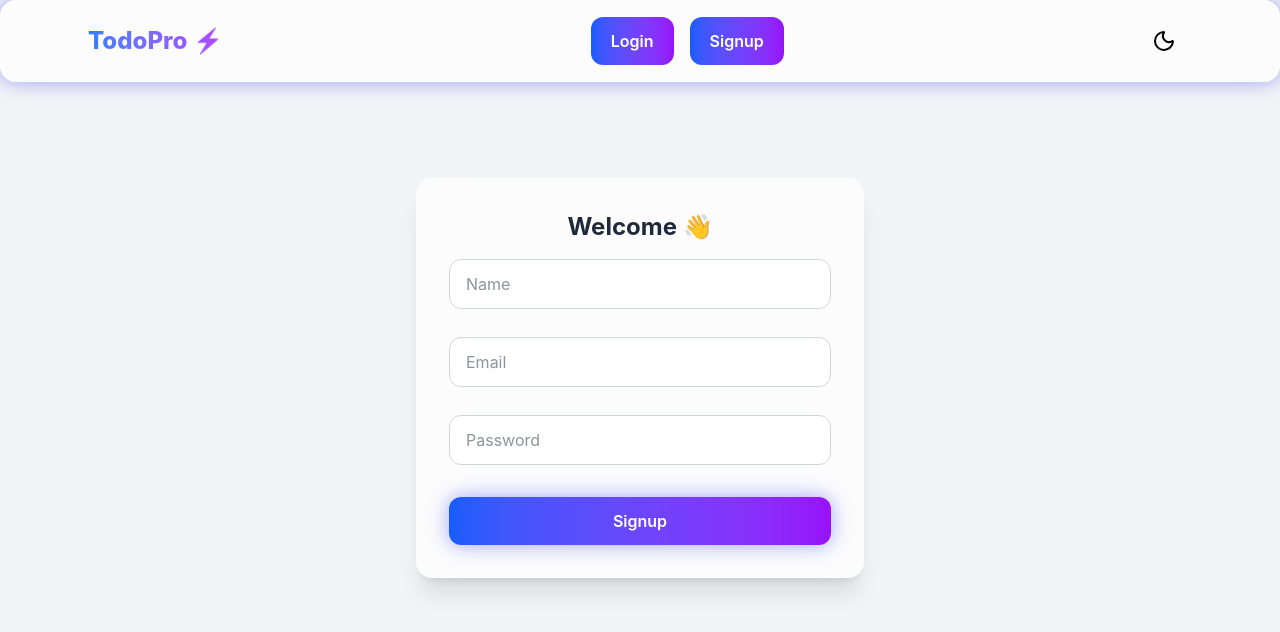
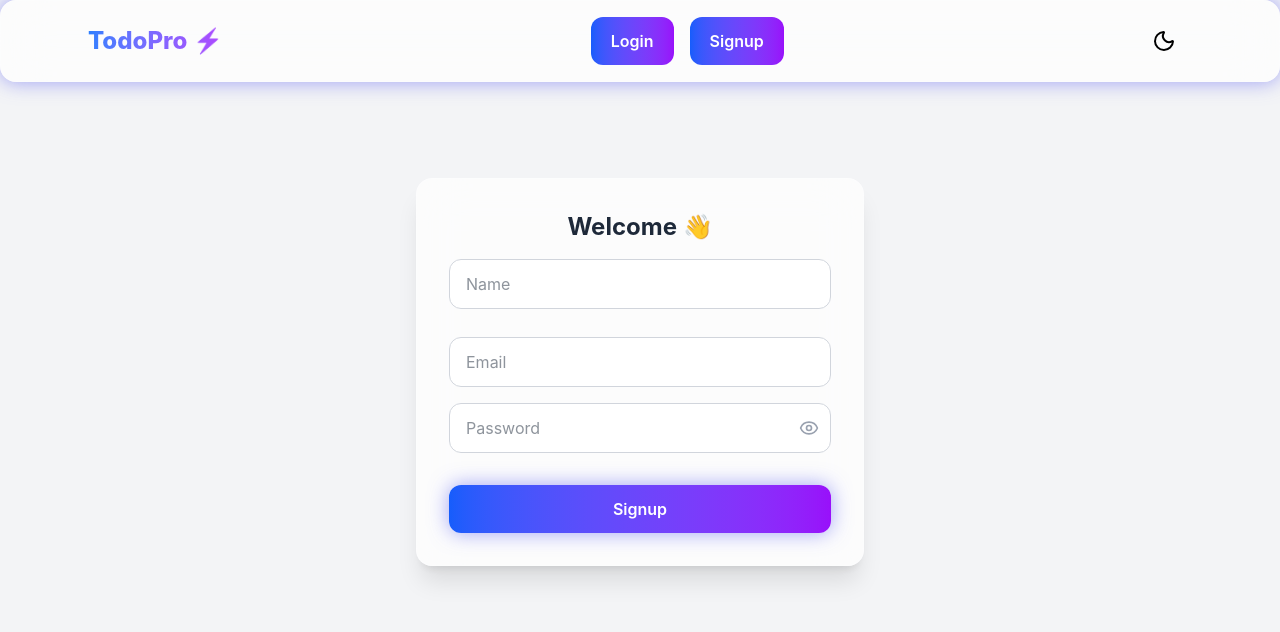
Before and after one commit to Swayam-TheCoder/full_stack_todo_list, a React app: page /signup in a window 1280 px wide. Shown: the top 632 px of the page. Built offline with nearby package versions, Linux system fonts and the light colour scheme; the HTML template or start-up script is replaced by a standard one.

Commit message:
adding eye

```diff
--- a/src/pages/Login.jsx
+++ b/src/pages/Login.jsx
@@ -3,10 +3,12 @@
 import { useAuth } from "../context/AuthContext";
 import { useNavigate } from "react-router-dom";
 import toast from "react-hot-toast";
+import { Eye, EyeOff } from "lucide-react";
 
 function Login() {
   const [email, setEmail] = useState("");
   const [password, setPassword] = useState("");
+  const [showPassword, setShowPassword] = useState(false);
 
   const { login } = useAuth();
   const navigate = useNavigate();
@@ -49,13 +51,23 @@
         onChange={(e) => setEmail(e.target.value)}
       />
 
-      <input
-        type="password"
-        placeholder="Password"
-        className="input mt-3"
-        value={password}
-        onChange={(e) => setPassword(e.target.value)}
-      />
+      <div className="relative">
+        <input
+          type={showPassword ? "text" : "password"}
+          placeholder="Password"
+          className="input pr-12"
+          value={password}
+          onChange={(e) => setPassword(e.target.value)}
+        />
+
+        <button
+          type="button"
+          onClick={() => setShowPassword((prev) => !prev)}
+          className="absolute right-3 top-1/2 -translate-y-1/2 text-gray-400 hover:text-neon transition"
+        >
+          {showPassword ? <EyeOff size={20} /> : <Eye size={20} />}
+        </button>
+      </div>
 
       <button className="btn-primary mt-4 w-full neon">
         Login
--- a/src/pages/Signup.jsx
+++ b/src/pages/Signup.jsx
@@ -2,8 +2,11 @@
 import { registerUser } from "../api/auth.api";
 import { useNavigate } from "react-router-dom";
 import toast from "react-hot-toast";
+import { Eye, EyeOff } from "lucide-react";
 
 function Signup() {
+  const [showPassword, setShowPassword] = useState(false);
+
   const [form, setForm] = useState({
     name: "",
     email: "",
@@ -54,13 +57,23 @@
         onChange={(e) => setForm({ ...form, email: e.target.value })}
       />
 
-      <input
-        type="password"
-        placeholder="Password"
-        className="input mt-3"
-        value={form.password}
-        onChange={(e) => setForm({ ...form, password: e.target.value })}
-      />
+      <div className="relative">
+        <input
+          type={showPassword ? "text" : "password"}
+          placeholder="Password"
+          className="input pr-12"
+          value={form.password}
+          onChange={(e) => setForm({ ...form, password: e.target.value })}
+        />
+
+        <button
+          type="button"
+          onClick={() => setShowPassword((prev) => !prev)}
+          className="absolute right-3 top-1/2 -translate-y-1/2 text-gray-400 hover:text-neon transition"
+        >
+          {showPassword ? <EyeOff size={20} /> : <Eye size={20} />}
+        </button>
+      </div>
 
       <button className="btn-primary mt-4 w-full neon">
         Signup
```
